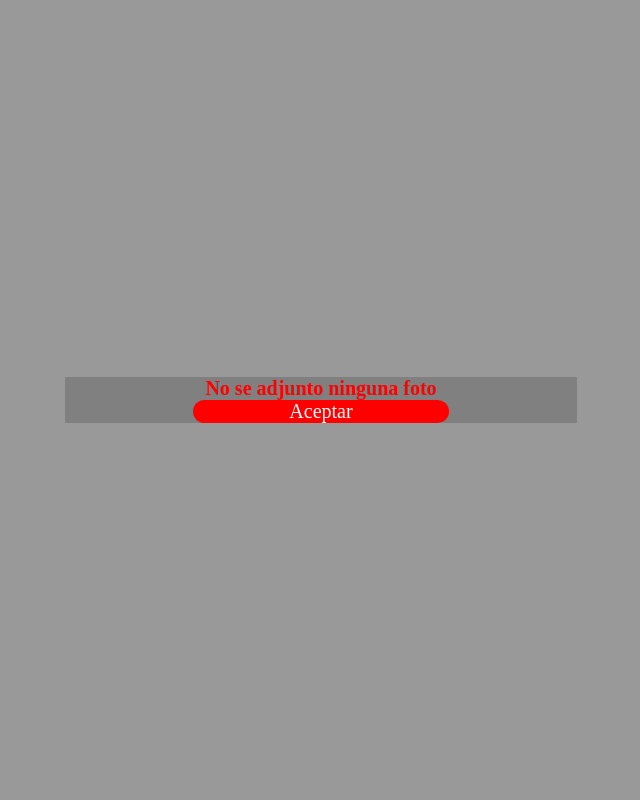
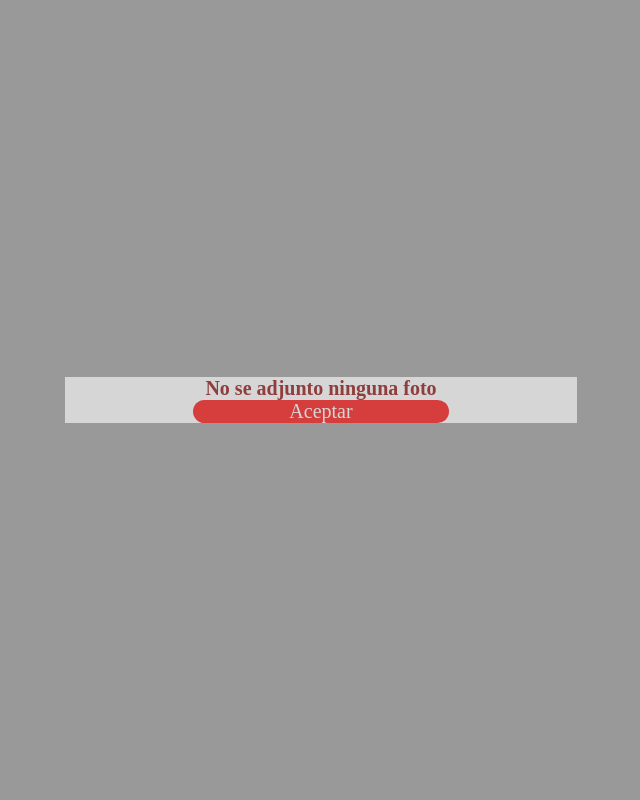
Before and after one commit to luas16/Catalogo-de-Autos, a PHP site: page /alertNeg.php in a window 1280 px wide. Shown: the whole page, without its empty margins (319-959 px from the left). Run offline with PHP 8.4, Linux system fonts and the light colour scheme.

Commit message:
formulario

```diff
--- a/alertNeg.php
+++ b/alertNeg.php
@@ -3,13 +3,13 @@
 <head>
 	<meta charset="utf-8">
 	<title></title>
-	<link rel="stylesheet" type="text/css" href="css/modal.css">
+	<link rel="stylesheet" type="text/css" href="css/alertas.css">
 </head>
 <body>
 	<div id = modal1 class="fondo">
 		<div class="contenedor">
-			<h2 class="mensaje">No se adjunto ninguna foto</h2>
-			<a class="btnAceptar" href="formVehiculo.php">Aceptar</a>
+			<h2 class="mensajeN">No se adjunto ninguna foto</h2>
+			<a class="btnAceptarN" href="formVehiculo.php">Aceptar</a>
 		</div>
 	</div>
 
--- a/alertPos.php
+++ b/alertPos.php
@@ -3,7 +3,7 @@
 <head>
 	<meta charset="utf-8">
 	<title></title>
-	<link rel="stylesheet" type="text/css" href="css/modal.css">
+	<link rel="stylesheet" type="text/css" href="css/alertas.css">
 </head>
 <body>
 	<div id = modal1 class="fondo">
--- a/css/modal.css
+++ b/css/alertas.css
@@ -33,13 +33,14 @@ html,body,.auxBtn{
 }
 
 .contenedor{
-	background-color:grey;
+	background-color: #fff;
 	width: 40%;
 	margin: 0 auto;
+	opacity: .6;
 }
 
 .mensaje{
-	color: red;
+	color: rgb(60, 221, 15);
 	font-family: "sans-serif";
 	font-size: 20px;
 	text-align: center;
@@ -47,6 +48,30 @@ html,body,.auxBtn{
 
 
 .btnAceptar
+{
+	background-color: green;
+	font-family: "sans-serif";
+	font-size: 20px;
+	text-decoration: none;
+	color: #fff;
+	padding: 10px 3opx;
+	margin: 0 auto;
+	display: block;
+	border-radius: 50px;
+	width: 50%;
+	text-align: center;
+
+}
+
+.mensajeN{
+	color: darkred;
+	font-family: "sans-serif";
+	font-size: 20px;
+	text-align: center;
+}
+
+
+.btnAceptarN
 {
 	background-color: red;
 	font-family: "sans-serif";
```
Also changed, not shown: img/fotos/color_sensor_diagram_DBXddwHEy7.png (added), img/fotos/dormir.png (added), img/fotos/estudiar (1).png (added), img/fotos/estudiar.png (added), img/fotos/hacer la cama (1).png (added), img/fotos/hacer la cama.png (added), img/fotos/prisma-hexagonal-area.jpg (added), img/fotos/prisma1.png (added).
